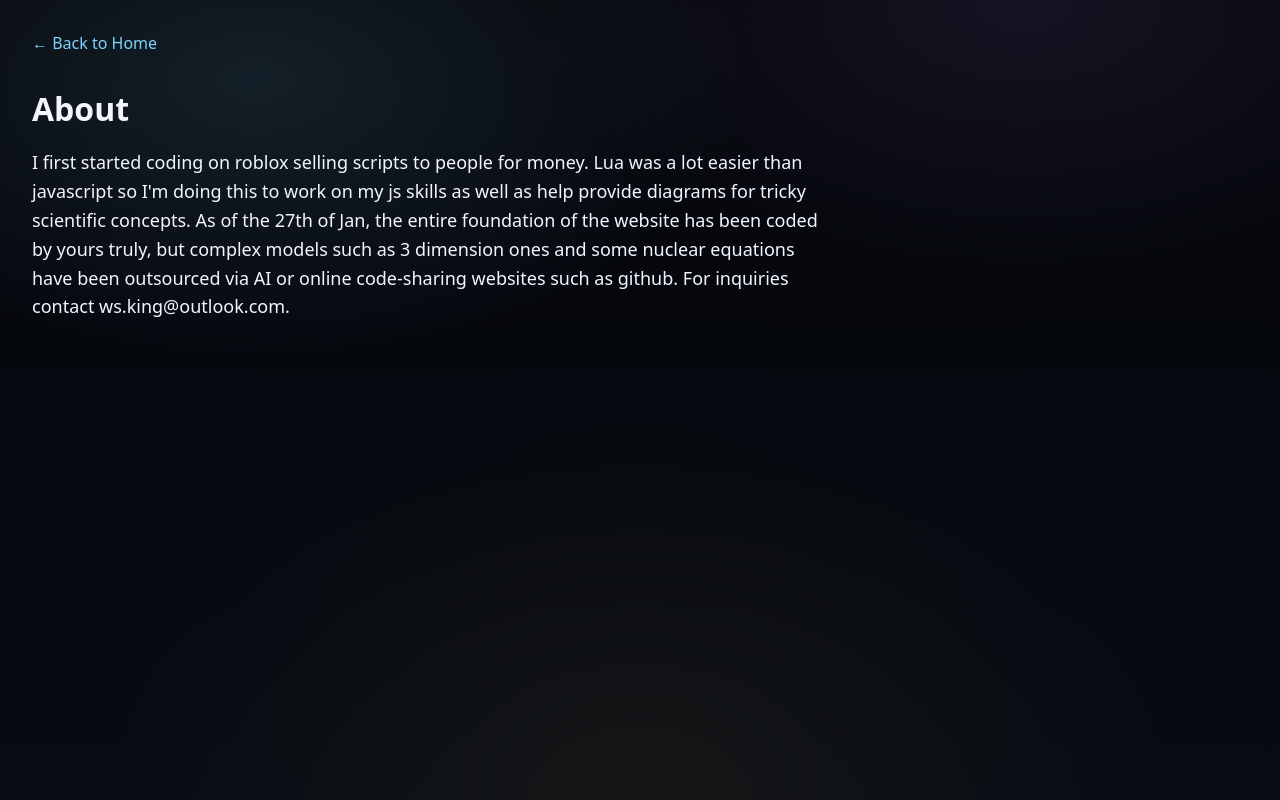
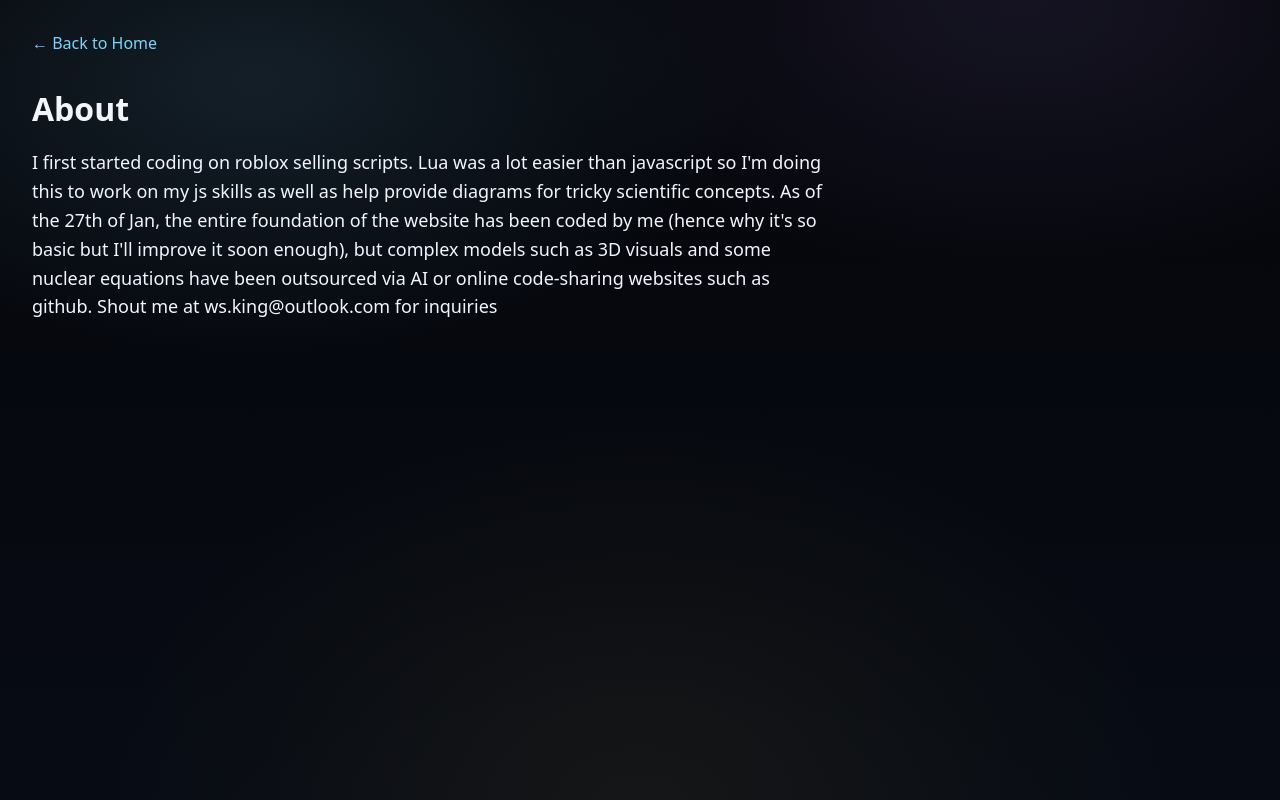
Before and after one commit to 17acs/physics-visualised, a Next.js app: page /about in a window 1280 px wide. Built offline with nearby package versions, Linux system fonts and the light colour scheme.

Commit message:
Polish home page and waves superposition UI

```diff
--- a/app/about/page.tsx
+++ b/app/about/page.tsx
@@ -7,7 +7,7 @@ export default function AboutPage() {
 
       <h1 style={{ fontSize: 32, marginBottom: 12 }}>About</h1>
       <p style={{ fontSize: 18, lineHeight: 1.6 }}>
-        I first started coding on roblox selling scripts to people for money. Lua was a lot easier than javascript so I'm doing this to work on my js skills as well as help provide diagrams for tricky scientific concepts. As of the 27th of Jan, the entire foundation of the website has been coded by yours truly, but complex models such as 3 dimension ones and some nuclear equations have been outsourced via AI or online code-sharing websites such as github. For inquiries contact ws.king@outlook.com.
+        I first started coding on roblox selling scripts. Lua was a lot easier than javascript so I'm doing this to work on my js skills as well as help provide diagrams for tricky scientific concepts. As of the 27th of Jan, the entire foundation of the website has been coded by me (hence why it's so basic but I'll improve it soon enough), but complex models such as 3D visuals and some nuclear equations have been outsourced via AI or online code-sharing websites such as github. Shout me at ws.king@outlook.com for inquiries
       </p>
     </main>
   );
```
